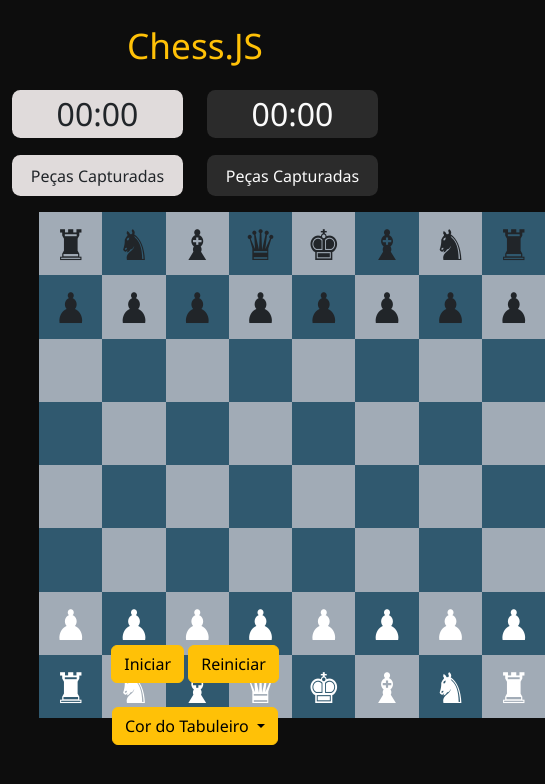
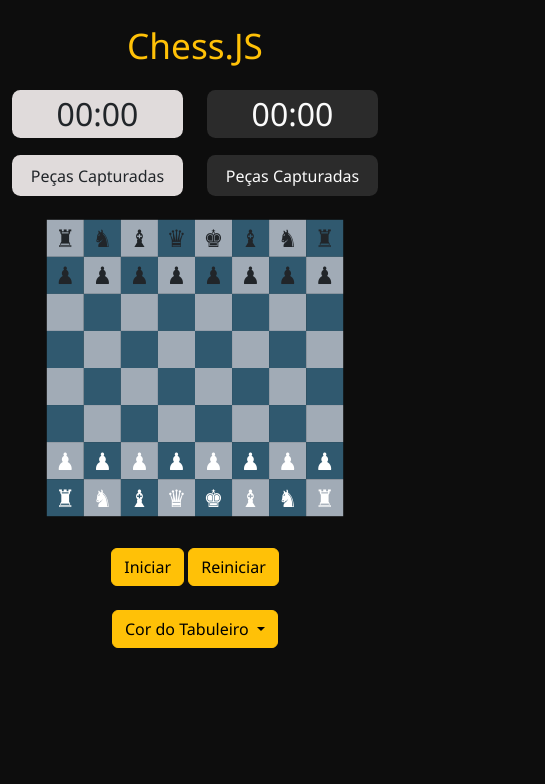
Before and after one commit to Felipe-Silvy/chessGame, a plain HTML site: page game.html in a window 390 px wide. Shown: the whole page, 545 px wide, since content can reach past the window. Drawn offline with nearby package versions, Linux system fonts and the light colour scheme.

Commit message:
Update game-style.css

```diff
--- a/game-style.css
+++ b/game-style.css
@@ -201,3 +201,20 @@ h2 {
     width: 10vh;
   }
 }
+@media (max-width: 650px) {
+  .chess-board {
+    transform: scale(0.95); /* diminui um pouco */
+    margin: auto;
+  }
+
+  button {
+    font-size: 14px;
+    padding: 5px 10px;
+  }
+
+  .square {
+    width: 100%;
+    aspect-ratio: 1;
+    font-size: 3vh;
+  }
+}
```
